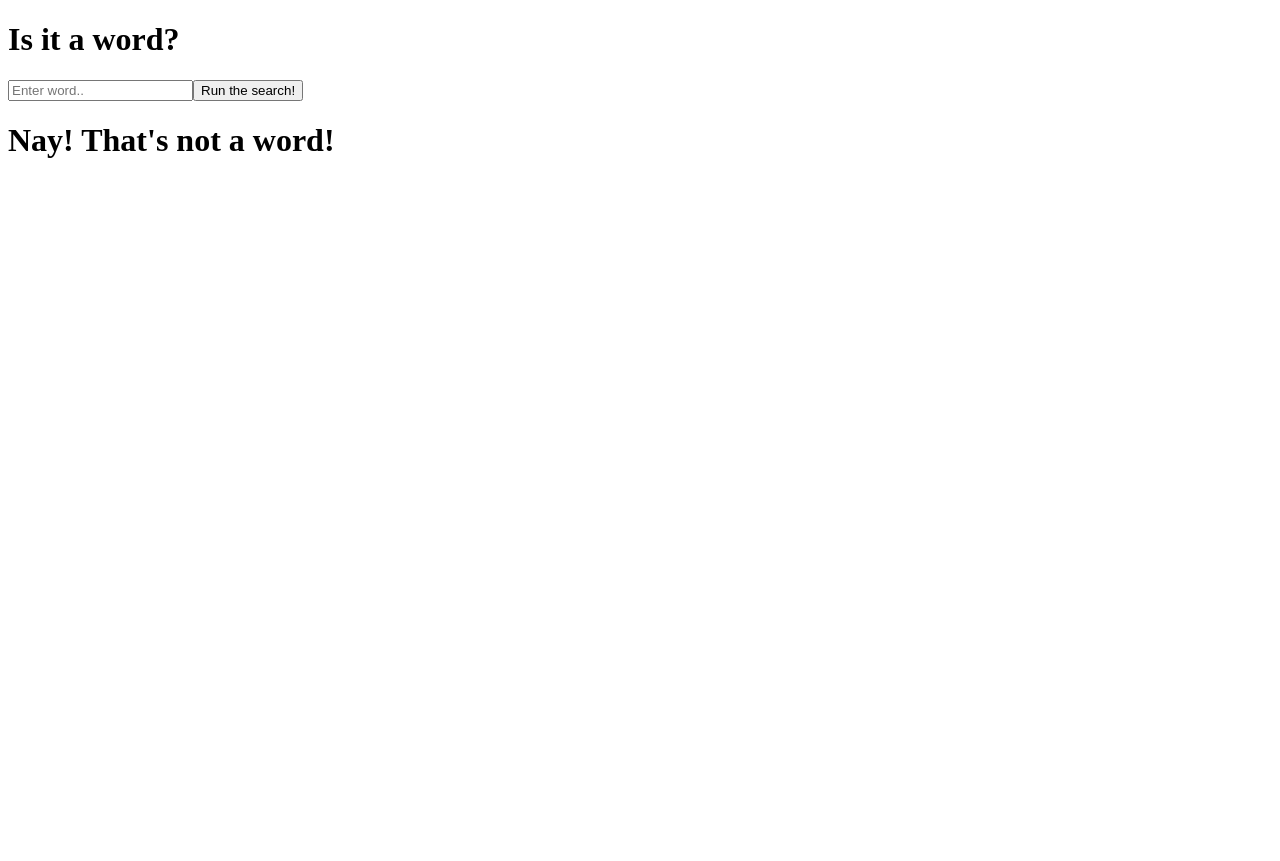
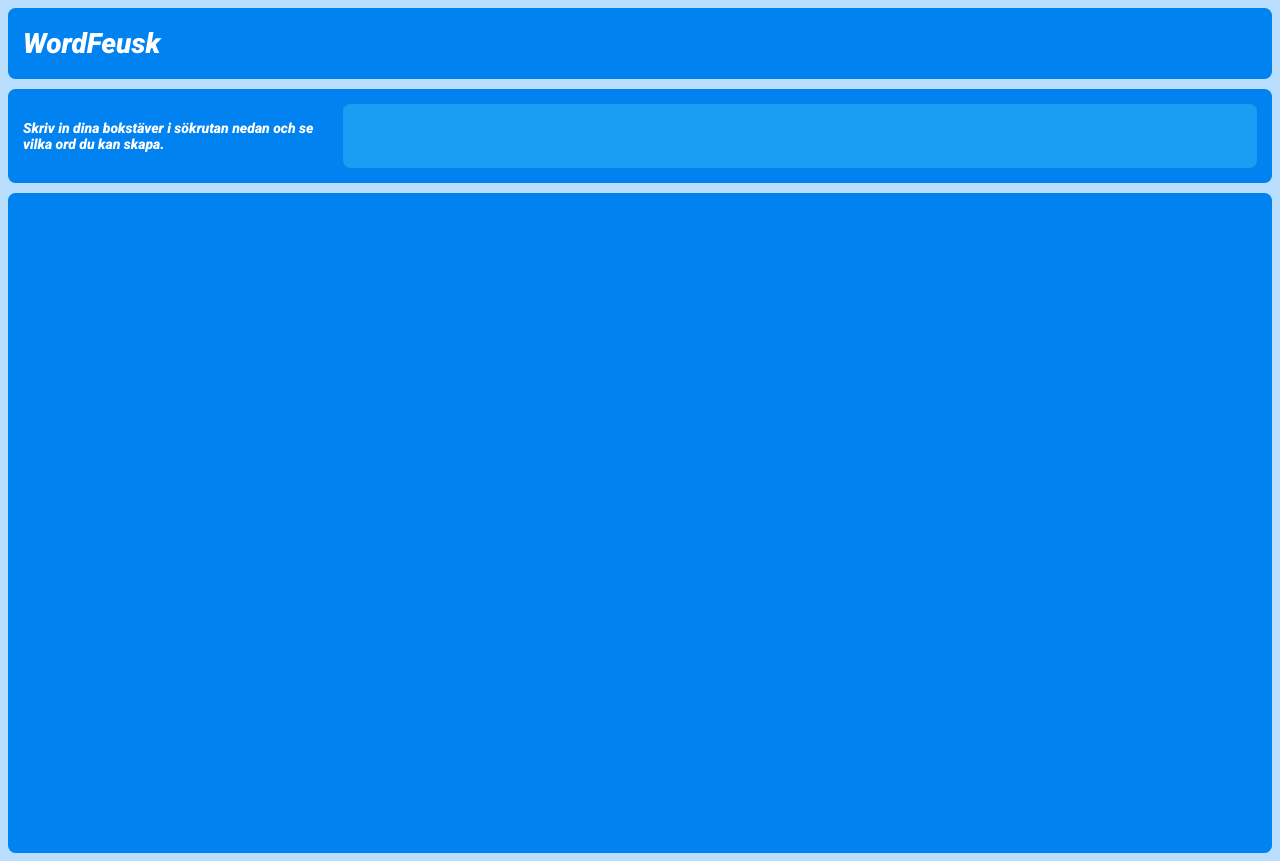
Before and after one commit to arvidbt/WordFeusk, a Vue app: page / in a window 1280 px wide. Before the commit the page ends 800 px from the top, so only its background shows below. Built offline with nearby package versions, Linux system fonts and the light colour scheme.

Commit message:
init commit

```diff
--- a/src/App.vue
+++ b/src/App.vue
@@ -1,25 +1,234 @@
 <!-- eslint-disable no-unused-vars -->
 <template>
-  <h1>Is it a word?</h1>
-  <!-- <p>Message is: {{ message }}</p> -->
+  <div class="title-container">
+    <h1 class="title-text">WordFeusk</h1>
+    <!-- <p class="help-text">Skriv in dina bokstäver i sökrutan nedan och se vilka ord du kan skapa.</p> -->
+  </div>
+  <div class="footer-container">
+    <p class="help-text">Skriv in dina bokstäver i sökrutan nedan och se vilka ord du kan skapa.</p>
+    <input type="text" id="letter-input" class="search-box" v-model="message"/>
+  </div>
+  <div class="background-container">
+    <!-- <button class="search-button" @click="this.toggleShowPoints()">Klicka för se poäng för orden.</button> -->
+    <div style="margin-top: 15px;">
+      <p class="list-titles" v-if="this.eight_or_more_letter_words.length > 0">Det finns {{ this.eight_or_more_letter_words.length }} ord med 8+ bokstäver.</p>
+      <div v-if="this.eight_or_more_letter_words.length > 0" class="list-container">
+        <h3 v-for="(word, index) in this.eight_or_more_letter_words" :key="index" class="word-text">
+          <div @click="linkTo(word)" class="word-container">{{ word[0] }}  <span v-if="this.showPoints" style="color: yellow; font-size: 12px;">{{ word[1] }}p</span></div>
+        </h3>
+      </div>
 
-  <input v-model="message" placeholder="Enter word.." />
-  <button @click="getWords()">Run the search!</button>
-  <div v-if="this.isAWord">
-    <h1>yay! that is a word!</h1>
+      <p class="list-titles" v-if="this.seven_letter_words.length > 0">Det finns {{ this.seven_letter_words.length }} ord med 7 bokstäver.</p>
+      <div v-if="this.seven_letter_words.length > 0" class="list-container">
+        <h3 v-for="(word, index) in this.seven_letter_words" :key="index" class="word-text">
+          <div @click="linkTo(word)" class="word-container">{{ word[0] }}  <span v-if="this.showPoints" style="color: yellow; font-size: 12px;">{{ word[1] }}p</span></div>
+        </h3>
+      </div>
 
-  </div>
-  <div v-else>
-    <h1>Nay! That's not a word!</h1>
+      <p class="list-titles" v-if="this.six_letter_words.length > 0">Det finns {{ this.six_letter_words.length }} ord med 6 bokstäver.</p>
+      <div v-if="this.six_letter_words.length > 0" class="list-container">
+        <h3 v-for="(word, index) in this.six_letter_words" :key="index" class="word-text">
+          <div @click="linkTo(word)" class="word-container">{{ word[0] }}  <span v-if="this.showPoints" style="color: yellow; font-size: 12px;">{{ word[1] }}p</span></div>
+        </h3>
+      </div>
+
+      <p class="list-titles" v-if="this.five_letter_words.length > 0">Det finns {{ this.five_letter_words.length }} ord med 5 bokstäver.</p>
+      <div v-if="this.five_letter_words.length > 0" class="list-container">
+        <h3 v-for="(word, index) in this.five_letter_words" :key="index" class="word-text">
+          <div @click="linkTo(word)" class="word-container">{{ word[0] }}  <span v-if="this.showPoints" style="color: yellow; font-size: 12px;">{{ word[1] }}p</span></div>
+        </h3>
+      </div>
+
+      <p class="list-titles" v-if="this.four_letter_words.length > 0">Det finns {{ this.four_letter_words.length }} ord med 4 bokstäver.</p>
+      <div v-if="this.four_letter_words.length > 0" class="list-container">
+        <h3 v-for="(word, index) in this.four_letter_words" :key="index" class="word-text">
+          <div @click="linkTo(word)" class="word-container">{{ word[0] }} <span v-if="this.showPoints" style="color: yellow; font-size: 12px;">{{ word[1] }}p</span></div>
+        </h3>
+      </div>
+
+      <p class="list-titles" v-if="this.three_letter_words.length > 0">Det finns {{ this.three_letter_words.length }} ord med 3 bokstäver.</p>
+      <div v-if="this.three_letter_words.length > 0" class="list-container">
+        <h3 v-for="(word, index) in this.three_letter_words" :key="index" class="word-text">
+          <div @click="linkTo(word)" class="word-container">{{ word[0] }}  <span v-if="this.showPoints" style="color: yellow; font-size: 12px;">{{ word[1] }}p</span></div>
+        </h3>
+      </div>
+
+      <p class="list-titles" v-if="this.two_letter_words.length > 0">Det finns {{ this.two_letter_words.length }} ord med 2 bokstäver.</p>
+      <div v-if="this.two_letter_words.length > 0" class="list-container">
+        <h3 v-for="(word, index) in this.two_letter_words" :key="index" class="word-text">
+          <div @click="linkTo(word)" class="word-container">{{ word[0] }}  <span v-if="this.showPoints" style="color: yellow; font-size: 12px;">{{ word[1] }}p</span></div>
+        </h3>
+      </div>
+    </div>
   </div>
 </template>
+<style>
+@import url('https://fonts.googleapis.com/css2?family=Roboto:ital,wght@1,900&display=swap');
+
+p, h1, h3 {
+  font-family: 'Roboto', sans-serif;
+}
+body {
+  background-color: #B9DEFE;
+
+}
+
+*:focus {
+  outline: none;
+}
+
+.search-box {
+  background-color: #199EF3;
+  font-size: 18px;
+  width: 100%;
+  font-weight: bold;
+  color: #fff;
+  border-radius: 7.5px;
+  height: 34px;
+  border: none;
+  margin: 15px;
+  display: flex;
+  justify-content: center;
+  align-items: center;
+  padding: 15px;
+  /* text-align: center; */
+}
+.title-container {
+  width: 100%;
+  background-color: #0082F0;
+  /* background-image: linear-gradient(to bottom right, #0082F0, #B9DEFE); */
+  display: flex;
+  align-items: center;
+  border-radius: 7.5px;
+  /* padding: 20px; */
+}
+
+.footer-container {
+  width: 100%;
+  background-color: #0082F0;
+  display: flex;
+  align-items: center;
+  border-radius: 7.5px;
+  margin-top: 10px;
+}
+
+.background-container {
+  margin-top: 10px;
+  overflow-y: auto;
+  background: #0082F0;
+  height: 80vh;
+  padding: 10px;
+  border-radius: 7.5px;
+}
+
+.title-text {
+  color: #fff;
+  font-size: 28px;
+  font-weight: bold;
+  margin-left: 15px;
+}
+
+.title-list {
+  color: #fff;
+  font-size: 36px;
+  font-weight: bold;
+}
+
+.word-text {
+  color: #fff;
+  font-weight: bold;
+  font-size: 18px;
+}
+
+.help-text {
+  color: #fff;
+  font-size: 14px;
+  font-style: italic;
+  font-weight: bold;
+  margin-left: 15px;
+}
+
+.list-titles {
+  color: #fff;
+  font-size: 16px;
+  font-style: italic;
+  font-weight: bold;
+}
+
+.search-button {
+  width: fit-content;
+  padding: 10px;
+  background-color: #199EF3;
+  border-radius: 5px;
+  border: none;
+  color: #fff;
+  font-size: 16px;
+  font-weight: bold;
+}
+
+
+.list-container {
+  max-width: 100%;
+  height: fit-content;
+  background-color: #199EF3;
+  /* display: ; */
+  display: flex;
+  flex-wrap: wrap;
+  overflow: auto;
+  margin-bottom: 10px;
+  border-radius: 5px;
+  padding: 10px;
+}
+
+.word-container {
+  width: fit-content;
+  padding: 10px;
+  background-color: #0082F0;
+  margin: 5px;
+  border-radius: 5px;
+  /* border: 5px solid #199EF3;
+  box-shadow: 5px 5px #0082F0; */
+}
+
+.word-container:hover {
+  cursor: pointer;
+}
+
+/* width */
+::-webkit-scrollbar {
+  width: 10px;
+}
+
+/* Track */
+::-webkit-scrollbar-track {
+  background: #0082F0;
+  border-radius: 7.5px;
+}
+
+/* Handle */
+::-webkit-scrollbar-thumb {
+  background: #199EF3;
+}
+
+/* Handle on hover */
+::-webkit-scrollbar-thumb:hover {
+  background: #555;
+}
+
+</style>
+
 
 <script>
+
+
 export default {
   name: 'App',
 
   mounted() {
     this.loadSAOLDictionary();
+    document.getElementById('letter-input').addEventListener('input', () => {
+      this.getWords();
+    })
   },
   data() {
     return {
@@ -27,41 +236,128 @@ export default {
       eligableWords: null,
       maxWordLength: 0,
       isAWord: false,
+      filtered_words: null,
+      accepted_words: null,
+      seven_letter_words: [],
+      six_letter_words: [],
+      five_letter_words: [],
+      four_letter_words: [],
+      three_letter_words: [],
+      two_letter_words: [],
+      eight_or_more_letter_words: [],
+      showPoints: true,
     }
   },
   methods:  {
+    toggleShowPoints() {
+      this.showPoints = !this.showPoints;
+    },
+    linkTo(word) {
+      const link = "https://synonymer.se/sv-syn/" + word;
+      window.open(link, '_blank').focus();
+    },
     calculateWordPoints() {
+      const one_pointers = ['A', 'D', 'E', 'I', 'N', 'R', 'S', 'T'];
+      const two_pointers = ['G', 'L', 'O'];
+      const three_pointers = ['B', 'F', 'H', 'K', 'M', 'V'];
+      const four_pointers = ['P', 'U', 'Å', 'Ä', 'Ö'];
+      const seven_pointers = ['J', 'Y'];
+      const eight_pointers = ['C','X', 'Z']
+      for(const i in this.accepted_words) {
+        let word = this.accepted_words[i]
+        let points = 0
+        for(const j in word) {
+          if(one_pointers.includes(word[j])) { points += 1}
+          else if(two_pointers.includes(word[j])) { points += 2}
+          else if(three_pointers.includes(word[j])) { points += 3}
+          else if(four_pointers.includes(word[j])) { points += 4}
+          else if(seven_pointers.includes(word[j])) { points += 7}
+          else if(eight_pointers.includes(word[j])) { points += 8}
+        }
+        // console.log(word + " " + points.toString())
+        this.accepted_words[i] = word + " " + points.toString();
+      }
+    },
+    filterIllegalDuplicates() {
+      let data = []
+      let wildcard = this.message.includes('?')
+      for (const i in this.accepted_words) {
+        let accept = wildcard ? 1 : 0;
+        for(const j in this.accepted_words[i]) {
+          if((this.message.split(this.accepted_words[i][j]).length - 1) < (this.accepted_words[i].split(this.accepted_words[i][j]).length - 1)) {
+            break;
+          }
+          else {
+            accept++
+            if(accept == this.accepted_words[i].length) {
+              data.push(this.accepted_words[i])
+            }
+          }
+        }
+      }
 
+      return data;
     },
-    wordStartsWith() {
 
-    },
-    wordEndsWith() {
-
+    filterWords() {
+      let data = []
+      const wildcard = this.message.includes('?')
+      for( const i in this.filtered_words) {
+        let accepted = wildcard ? 1 : 0;
+        for( const j in this.filtered_words[i]) {
+          if(!this.message.includes(this.filtered_words[i][j])) {
+            break;
+          }
+          else {
+            accepted++
+            if(accepted === this.filtered_words[i].length) {
+              data.push(this.filtered_words[i])
+            }
+          }
+        }
+      }
+      this.accepted_words = data
+      return this.filterIllegalDuplicates();
     },
 
     getWordsContainingLetters() {
-      let filtered_words = this.eligableWords;
-      for (const i in this.message) {
-        filtered_words = filtered_words.filter(word => word.includes(this.message[i]));
-      }
-      for (const i in filtered_words) {
-        let remove_index = 0;
-        for (const j in filtered_words[i]) {
-          // console.log(filtered_words[i][j])
-          if(!filtered_words[i].includes(filtered_words[i][j])) {
-            remove_index = i;
-            console.log(remove_index)
-          }
-        }
-        filtered_words.splice(remove_index, 1)
-      }
-
-      console.log(filtered_words);
+      this.filtered_words = this.eligableWords;
+      this.accepted_words = this.filterWords()
+      this.calculateWordPoints();
+      this.sortWords();
     },
 
-    checkIfWord() {
-      this.isAWord = this.eligableWords.includes(this.message);
+    sortWords() {
+      for(const i in this.accepted_words) {
+        let word = this.accepted_words[i].split(' ')
+        switch (word[0].length) {
+          case 2:
+            this.two_letter_words.push(word)
+            break;
+          case 3:
+            this.three_letter_words.push(word)
+            break;
+          case 4:
+            this.four_letter_words.push(word)
+            break;
+          case 5:
+            this.five_letter_words.push(word)
+            break;
+          case 6:
+            this.six_letter_words.push(word)
+            break;
+          case 7:
+            this.seven_letter_words.push(word)
+            break;
+          default:
+            this.eight_or_more_letter_words.push(word)
+            break;
+        }
+      }
+    },
+
+    canCreateWord() {
+      return this.accepted_words.length > 0
     },
 
     async loadSAOLDictionary() {
@@ -70,14 +366,26 @@ export default {
     getMaxWordLength() {
       return this.message.length;
     },
+    clearLists() {
+      this.two_letter_words = []
+      this.three_letter_words = []
+      this.four_letter_words = []
+      this.five_letter_words = []
+      this.six_letter_words = []
+      this.seven_letter_words = []
+      this.eight_or_more_letter_words = []
+    },
     getWords() {
       if(!this.message) {
         return;
       }
+      this.clearLists();
       this.maxWordLength = this.getMaxWordLength();
-
-      this.eligableWords = this.eligableWords.filter(word => word.length <= this.maxWordLength);
-      this.checkIfWord();
+      this.message = this.message.toUpperCase();
+      this.eligableWords = this.eligableWords.filter(word => word.length <= this.maxWordLength && word.length > 1);
+      this.eligableWords = this.eligableWords.map(word => {
+        return word.toUpperCase();
+      })
       this.getWordsContainingLetters();
       this.eligableWords = this.loadSAOLDictionary();
 
@@ -85,7 +393,3 @@ export default {
   },
 }
 </script>
-
-<style>
-
-</style>
```
